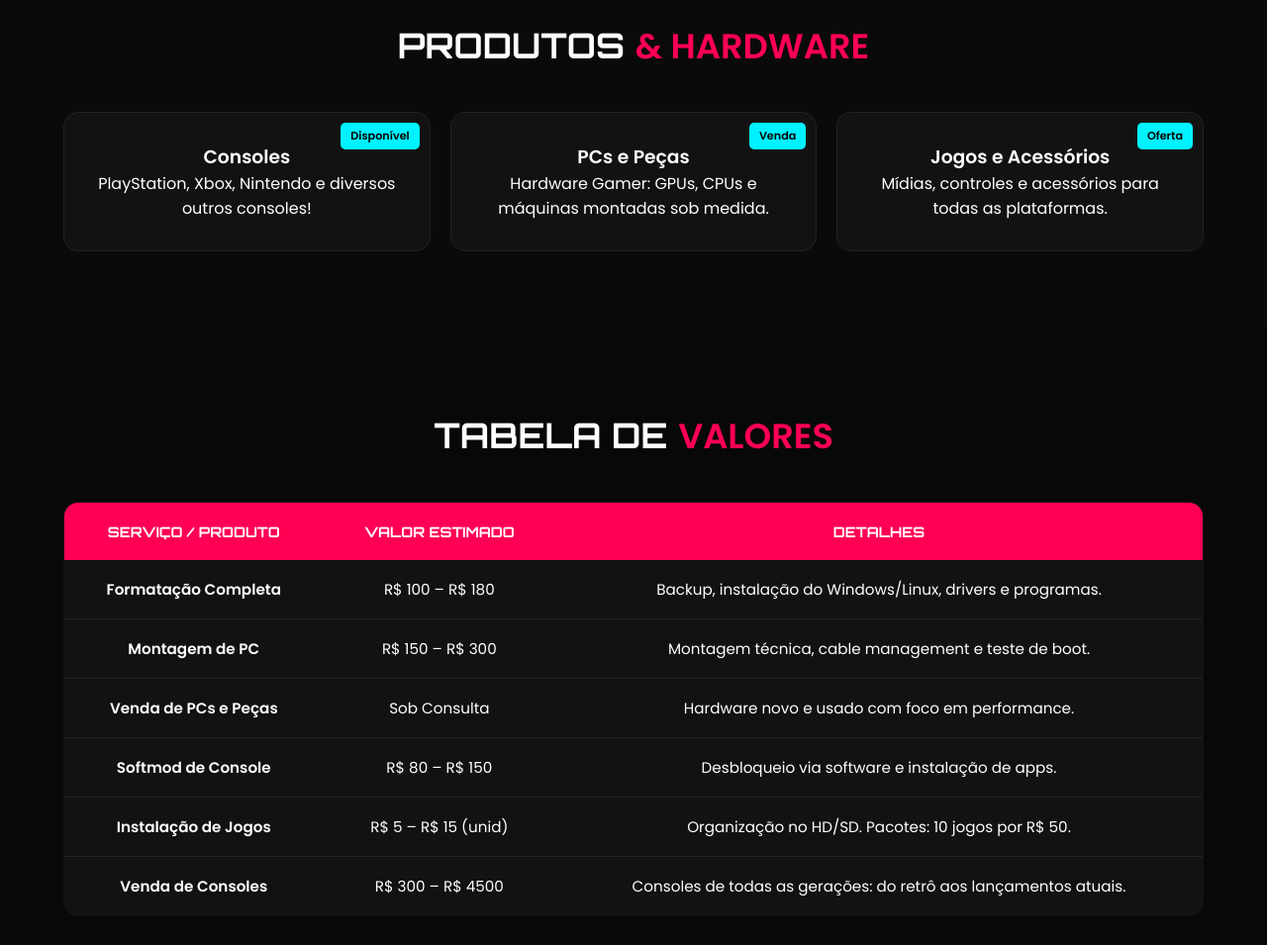
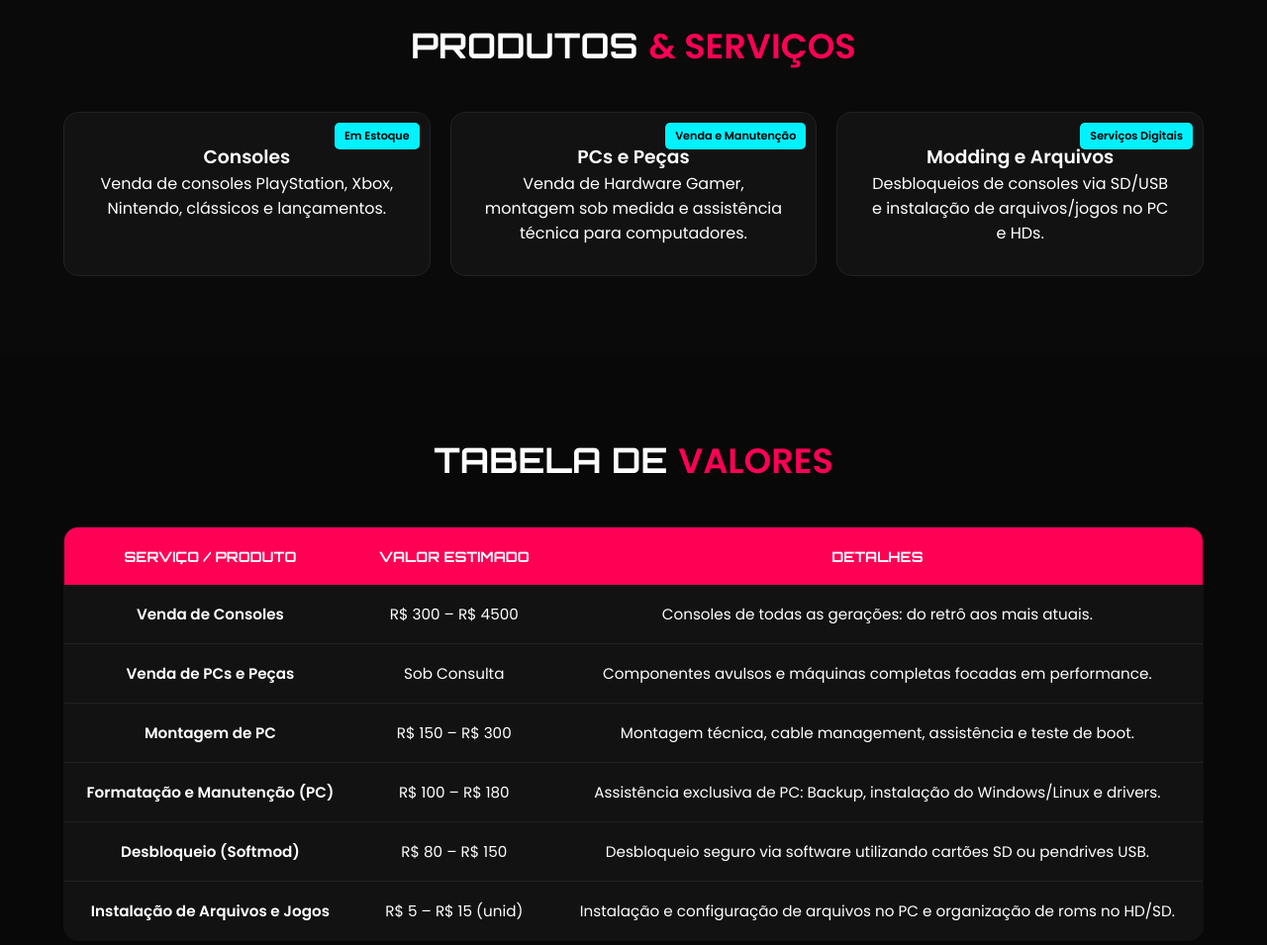
Before and after one commit to ArturReiDasMaquinas/supergamesworld, a plain HTML site: page index.html in a window 1280 px wide. Shown: the part 700-1655 px from the top of the page at 99% size. Drawn offline with Linux system fonts and the light colour scheme.

Commit message:
Update index.html

```diff
--- a/index.html
+++ b/index.html
@@ -9,13 +9,13 @@
     <meta http-equiv="Content-Security-Policy" content="frame-ancestors 'none';">
     <meta http-equiv="X-Frame-Options" content="DENY">
 
-    <title>Super Games World | Artur</title>
+    <title>Senhor dos Games | Artur</title>
     <link rel="stylesheet" href="style.css">
     <link href="https://fonts.googleapis.com/css2?family=Orbitron:wght@700&family=Poppins:wght@300;400;600&display=swap" rel="stylesheet">
 </head>
 <body>
     <nav>
-        <div class="logo">SUPER <span>GAMES</span> WORLD</div>
+        <div class="logo">SENHOR <span>DOS</span> GAMES</div>
         <ul>
             <li><a href="#inicio">Início</a></li>
             <li><a href="#vendas">Loja</a></li>
@@ -27,28 +27,28 @@
     <header id="inicio">
         <div class="hero-content">
             <h1>A DIVERSÃO <span>COMEÇA AQUI</span></h1>
-            <p>Venda, Troca e Assistência Técnica Independente com o Rei das Máquinas em Vilhena.</p>
+            <p>Loja Especializada em Vendas, Softmods e Manutenção de PCs com o Rei das Máquinas em Vilhena.</p>
             <a href="https://wa.me/556992018730" target="_blank" rel="noopener noreferrer" class="btn-cta">Falar com o Artur 🎮</a>
         </div>
     </header>
 
     <section id="vendas" class="products-section">
-        <h2 class="section-title">PRODUTOS <span>& HARDWARE</span></h2>
+        <h2 class="section-title">PRODUTOS <span>& SERVIÇOS</span></h2>
         <div class="product-grid">
             <div class="product-card">
-                <div class="badge">Disponível</div>
+                <div class="badge">Em Estoque</div>
                 <h3>Consoles</h3>
-                <p>PlayStation, Xbox, Nintendo e diversos outros consoles!</p>
+                <p>Venda de consoles PlayStation, Xbox, Nintendo, clássicos e lançamentos.</p>
             </div>
             <div class="product-card">
-                <div class="badge">Venda</div>
+                <div class="badge">Venda e Manutenção</div>
                 <h3>PCs e Peças</h3>
-                <p>Hardware Gamer: GPUs, CPUs e máquinas montadas sob medida.</p>
+                <p>Venda de Hardware Gamer, montagem sob medida e assistência técnica para computadores.</p>
             </div>
             <div class="product-card">
-                <div class="badge">Oferta</div>
-                <h3>Jogos e Acessórios</h3>
-                <p>Mídias, controles e acessórios para todas as plataformas.</p>
+                <div class="badge">Serviços Digitais</div>
+                <h3>Modding e Arquivos</h3>
+                <p>Desbloqueios de consoles via SD/USB e instalação de arquivos/jogos no PC e HDs.</p>
             </div>
         </div>
     </section>
@@ -66,34 +66,34 @@
                 </thead>
                 <tbody>
                     <tr>
-                        <td><strong>Formatação Completa</strong></td>
-                        <td>R$ 100 – R$ 180</td>
-                        <td>Backup, instalação do Windows/Linux, drivers e programas.</td>
+                        <td><strong>Venda de Consoles</strong></td>
+                        <td>R$ 300 – R$ 4500</td>
+                        <td>Consoles de todas as gerações: do retrô aos mais atuais.</td>
+                    </tr>
+                    <tr>
+                        <td><strong>Venda de PCs e Peças</strong></td>
+                        <td>Sob Consulta</td>
+                        <td>Componentes avulsos e máquinas completas focadas em performance.</td>
                     </tr>
                     <tr>
                         <td><strong>Montagem de PC</strong></td>
                         <td>R$ 150 – R$ 300</td>
-                        <td>Montagem técnica, cable management e teste de boot.</td>
+                        <td>Montagem técnica, cable management, assistência e teste de boot.</td>
                     </tr>
                     <tr>
-                        <td><strong>Venda de PCs e Peças</strong></td>
-                        <td>Sob Consulta</td>
-                        <td>Hardware novo e usado com foco em performance.</td>
+                        <td><strong>Formatação e Manutenção (PC)</strong></td>
+                        <td>R$ 100 – R$ 180</td>
+                        <td>Assistência exclusiva de PC: Backup, instalação do Windows/Linux e drivers.</td>
                     </tr>
                     <tr>
-                        <td><strong>Softmod de Console</strong></td>
+                        <td><strong>Desbloqueio (Softmod)</strong></td>
                         <td>R$ 80 – R$ 150</td>
-                        <td>Desbloqueio via software e instalação de apps.</td>
+                        <td>Desbloqueio seguro via software utilizando cartões SD ou pendrives USB.</td>
                     </tr>
                     <tr>
-                        <td><strong>Instalação de Jogos</strong></td>
+                        <td><strong>Instalação de Arquivos e Jogos</strong></td>
                         <td>R$ 5 – R$ 15 (unid)</td>
-                        <td>Organização no HD/SD. Pacotes: 10 jogos por R$ 50.</td>
-                    </tr>
-                    <tr>
-                        <td><strong>Venda de Consoles</strong></td>
-                        <td>R$ 300 – R$ 4500</td>
-                        <td>Consoles de todas as gerações: do retrô aos lançamentos atuais.</td>
+                        <td>Instalação e configuração de arquivos no PC e organização de roms no HD/SD.</td>
                     </tr>
                 </tbody>
             </table>
@@ -107,17 +107,17 @@
             <div class="info">
                 <p>📞 WhatsApp: <strong>(69) 9201-8730</strong></p>
                 <p>📧 E-mail: <strong>supergamesworldvha@gmail.com</strong></p>
-                <p>🔧 Assistência e Loja Independente</p>
+                <p>🛒 Vendas, Manutenção de PC e Serviços de Software</p>
             </div>
             <a href="https://wa.me/556992018730" target="_blank" rel="noopener noreferrer" class="whatsapp-link">CHAMAR NO WHATSAPP</a>
         </div>
     </section>
 
     <footer>
-        <p>&copy; 2026 Super Games World | O Rei das Máquinas</p>
+        <p>&copy; 2026 Senhor dos Games | O Rei das Máquinas</p>
         <p style="font-size: 0.8rem; margin: 10px 0; color: var(--secondary);">supergamesworldvha@gmail.com</p>
         <p style="font-size: 0.7rem; opacity: 0.5; padding: 0 20px;">
-            A Super Games World é uma assistência técnica e loja independente localizada em Vilhena - RO. <br>
+            A Senhor dos Games é uma loja independente e de serviços digitais localizada em Vilhena - RO. <br>
             Marcas e logotipos citados são de propriedade de seus respectivos donos.
         </p>
     </footer>
```
